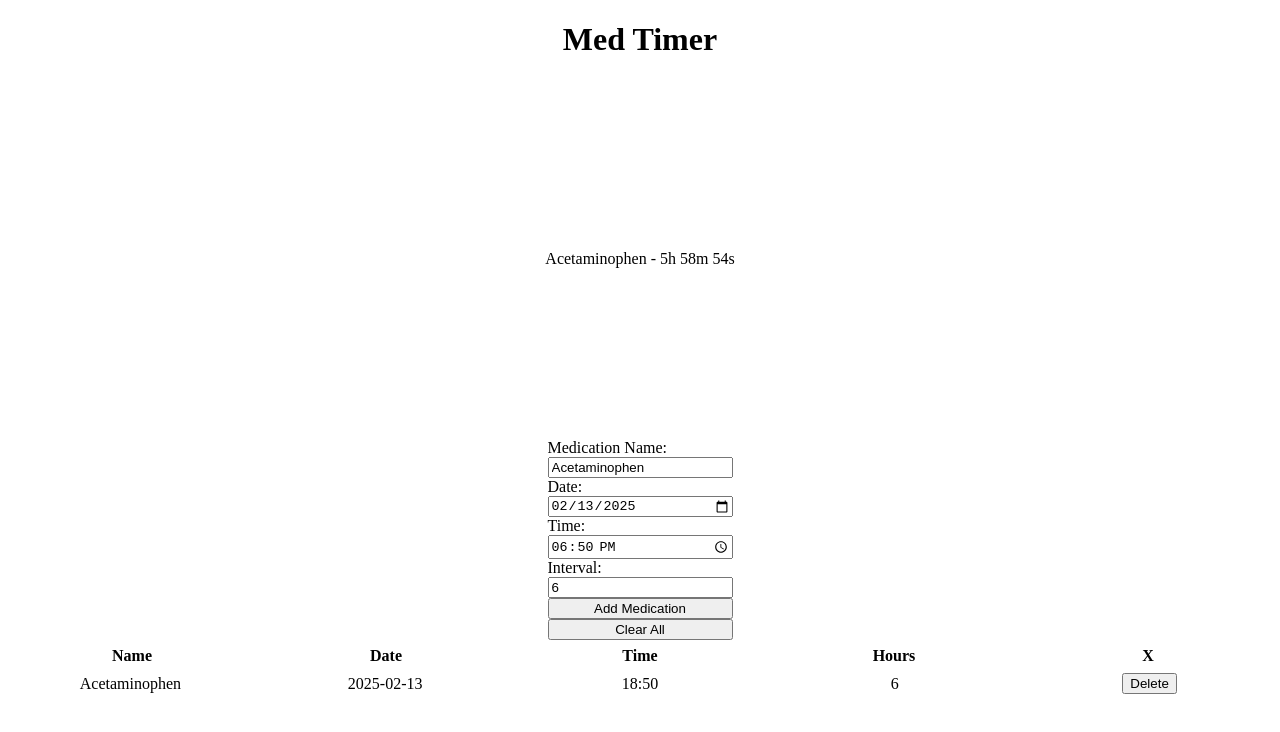
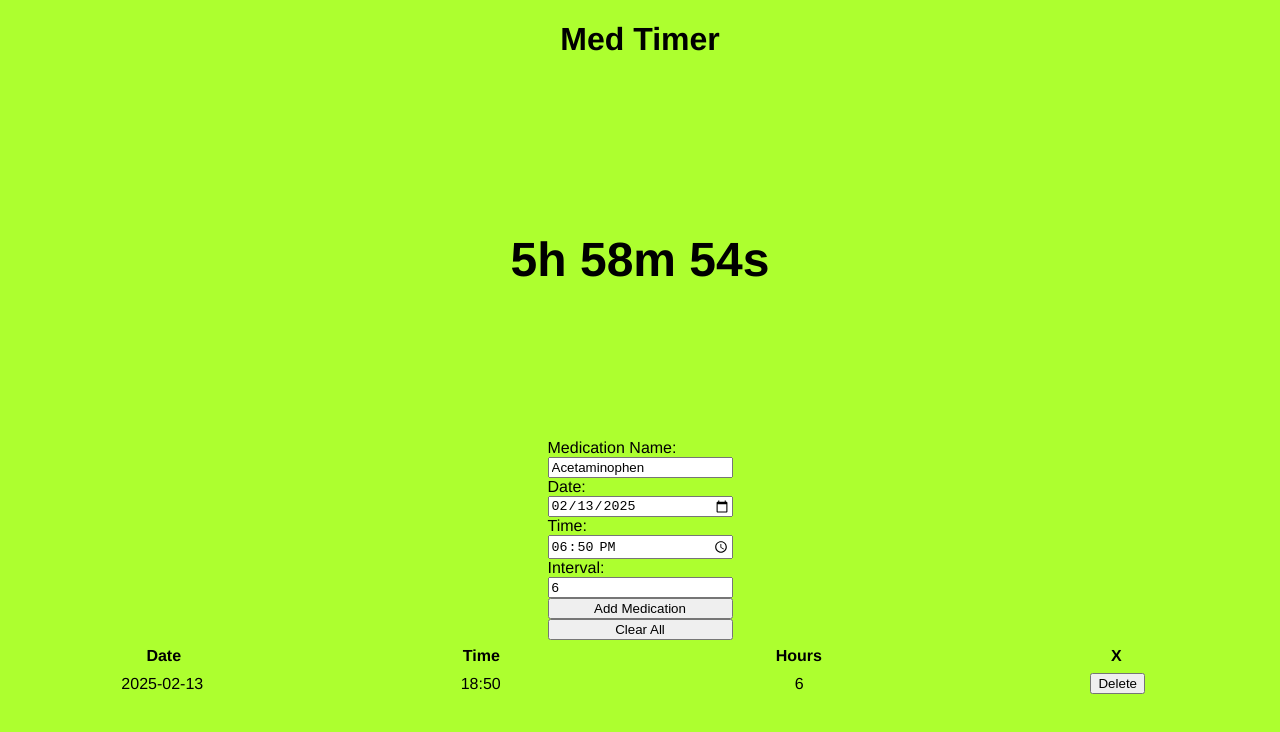
Before and after one commit to gerardlouis/med-timer, a plain HTML site: page index.html in a window 1280 px wide. Both pictures are taken after a click on the button "Add Medication". Drawn offline with Linux system fonts and the light colour scheme.

Commit message:
add styling changes

```diff
--- a/index.html
+++ b/index.html
@@ -7,7 +7,7 @@
     <script src="script.js"></script>
     <link rel="stylesheet" href="style.css">
 </head>
-<body onload="init()">
+<body id="body" onload="init()">
     <div class="main">
         <h1 class="center">Med Timer</h1>
         <div class="timer-container">
--- a/script.js
+++ b/script.js
@@ -51,10 +51,8 @@ function deleteMedication(index) {
 }
 
 function loadLastMedication() {
+    const body = document.getElementById("body");
     const container = document.getElementById("timer");
-
-    const now = new Date();
-    const lastMedication = medTimer[0];
 
     interval = setInterval(() => {
         const now = new Date();
@@ -63,16 +61,22 @@ function loadLastMedication() {
         if (!lastMedication) {
             clearInterval(interval);
             container.innerHTML = `No medication found.`;
+            body.className = "";
             return;
         }
 
         const date = new Date(lastMedication.date + ' ' + lastMedication.time);
-        const timeDiff = Math.abs(now - date.setHours(date.getHours() + parseInt(lastMedication.hours)));
+        const timeDiff = date.setHours(date.getHours() + parseInt(lastMedication.hours)) - now;
         const hours = Math.floor((timeDiff / (1000 * 60 * 60)) % 24);
         const minutes = Math.floor((timeDiff / (1000 * 60)) % 60);
         const seconds = Math.floor((timeDiff / 1000) % 60);
 
-        container.innerHTML = `${lastMedication.name} - ${hours}h ${minutes}m ${seconds}s`;
+        if (timeDiff < 0) {
+            body.className = "red";
+        } else {
+            body.className = "green";
+        }
+        container.innerHTML = `${hours}h ${minutes}m ${seconds}s`;
     }, 1000);
 }
 
@@ -89,12 +93,11 @@ function loadMedications() {
     const tableBody = document.createElement("tbody");
     const headerRow = document.createElement("tr");
     tableHeader.appendChild(headerRow);
-    headerRow.innerHTML = `<th>Name</th><th>Date</th><th>Time</th><th>Hours</th><th>X</th>`;
+    headerRow.innerHTML = `<th>Date</th><th>Time</th><th>Hours</th><th>X</th>`;
     table.appendChild(tableHeader);
     medTimer.forEach((medication, index) => {
         const row = document.createElement("tr");
         row.innerHTML = `
-            <td>${medication.name}</td>
             <td>${medication.date}</td>
             <td>${medication.time}</td>
             <td>${medication.hours}</td>
--- a/style.css
+++ b/style.css
@@ -1,5 +1,14 @@
 body {
     margin: 0;
+    font-family: Helvetica, Arial, sans-serif;
+}
+
+.green {
+    background-color: greenyellow;
+}
+
+.red {
+    background-color:red
 }
 
 .main {
@@ -14,6 +23,8 @@ body {
     top: 50%;
     -ms-transform: translateY(-50%);
     transform: translateY(-50%);
+    font-size: 36pt;
+    font-weight: bold;
 }
 
 form {
```
